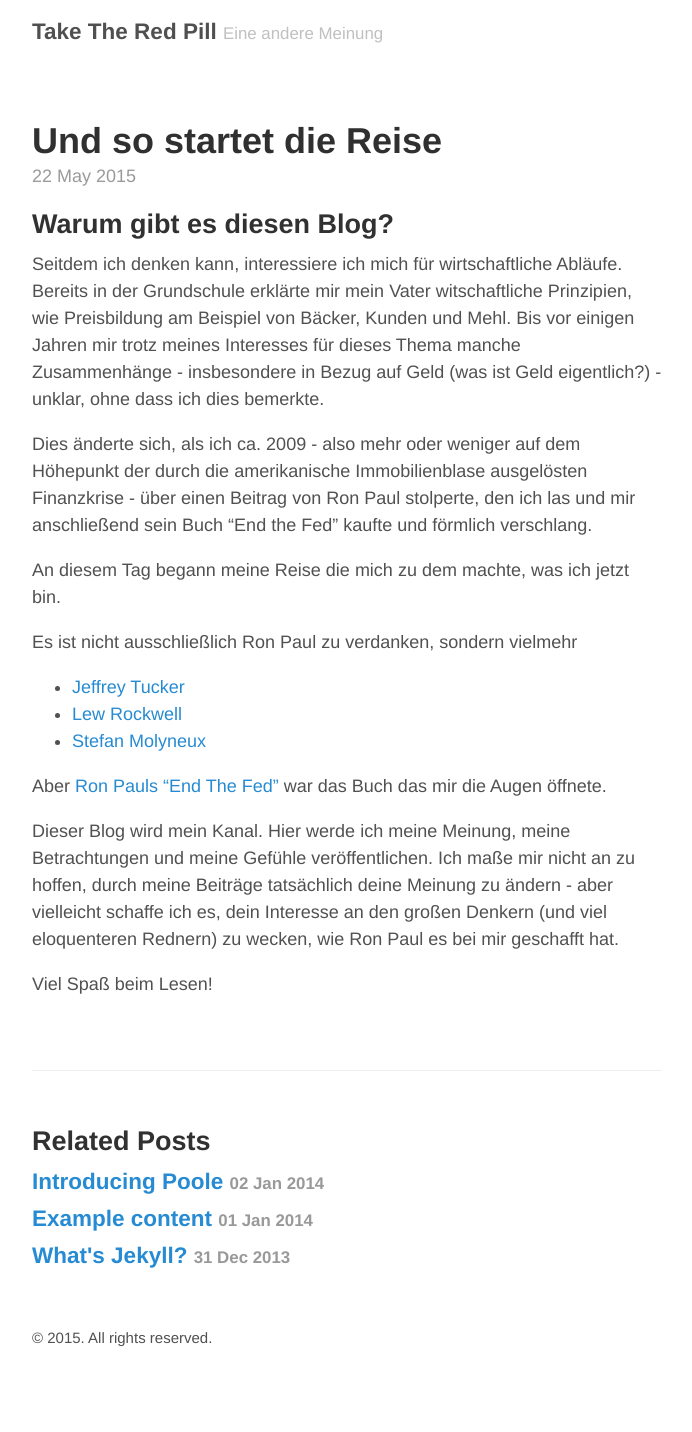
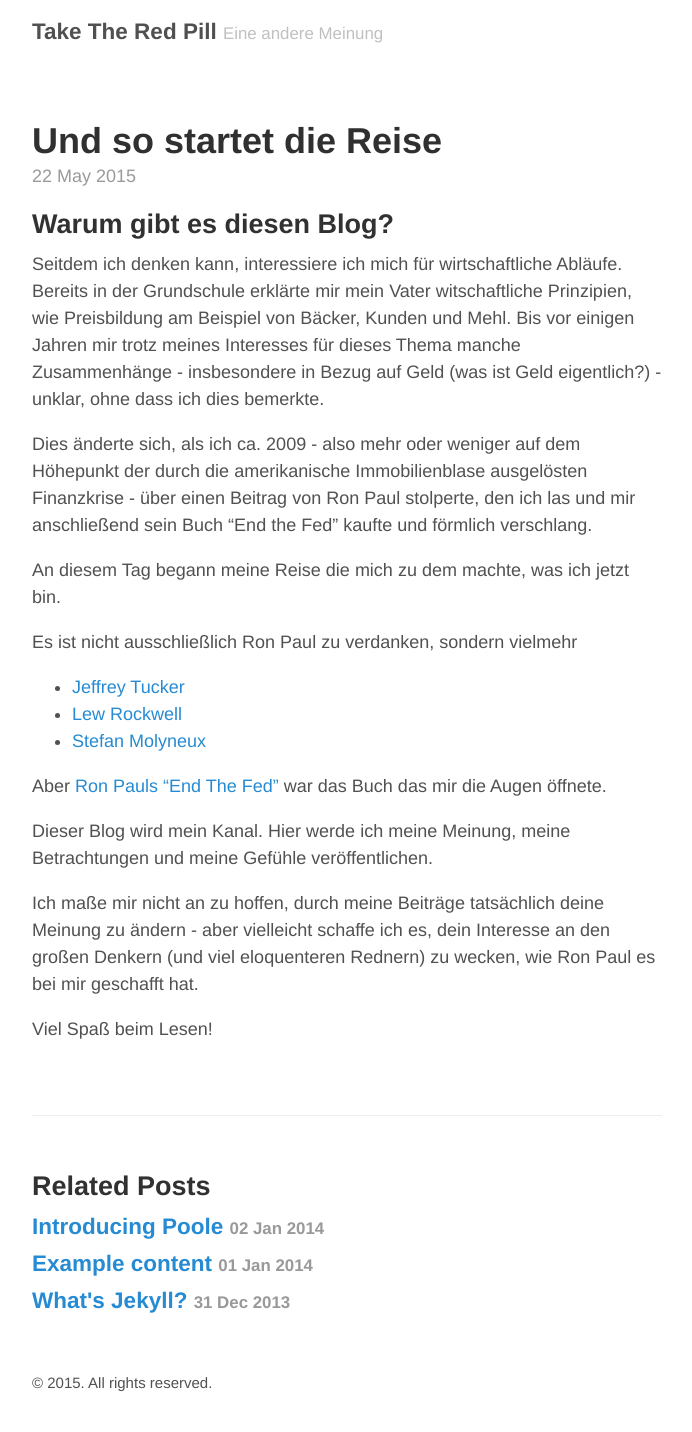
Before and after one commit to taketheredpill/taketheredpill.github.io, a Jekyll site: the page built from _posts/2015-05-22-und-so-startet-die-reise.md, in a window 1280 px wide. Shown: the whole page, without its empty margins (293-985 px from the left). Built offline with Jekyll 4.4.1, drawn with Linux system fonts in a browser that asks for light colours; before the commit the page ends 1387 px from its top, so only the background shows below that.

Commit message:
list update

```diff
--- a/_posts/2015-05-22-und-so-startet-die-reise.md
+++ b/_posts/2015-05-22-und-so-startet-die-reise.md
@@ -13,12 +13,14 @@ Dies änderte sich, als ich ca. 2009 - also mehr oder weniger auf dem Höhepunkt
 An diesem Tag begann meine Reise die mich zu dem machte, was ich jetzt bin.
 
 Es ist nicht ausschließlich Ron Paul zu verdanken, sondern vielmehr
-- [Jeffrey Tucker](https://tucker.liberty.me/)
-- [Lew Rockwell](https://lewrockwell.com/)
-- [Stefan Molyneux](http://www.freedomainradio.com/)
+* [Jeffrey Tucker](https://tucker.liberty.me/)
+* [Lew Rockwell](https://lewrockwell.com/)
+* [Stefan Molyneux](http://www.freedomainradio.com/)
 
 Aber [Ron Pauls "End The Fed"](http://www.amazon.de/End-Fed-Ron-Paul/dp/0446549177) war das Buch das mir die Augen öffnete.
 
-Dieser Blog wird mein Kanal. Hier werde ich meine Meinung, meine Betrachtungen und meine Gefühle veröffentlichen. Ich maße mir nicht an zu hoffen, durch meine Beiträge tatsächlich deine Meinung zu ändern - aber vielleicht schaffe ich es, dein Interesse an den großen Denkern (und viel eloquenteren Rednern) zu wecken, wie Ron Paul es bei mir geschafft hat.
+Dieser Blog wird mein Kanal. Hier werde ich meine Meinung, meine Betrachtungen und meine Gefühle veröffentlichen.
+
+Ich maße mir nicht an zu hoffen, durch meine Beiträge tatsächlich deine Meinung zu ändern - aber vielleicht schaffe ich es, dein Interesse an den großen Denkern (und viel eloquenteren Rednern) zu wecken, wie Ron Paul es bei mir geschafft hat.
 
 Viel Spaß beim Lesen!
```
